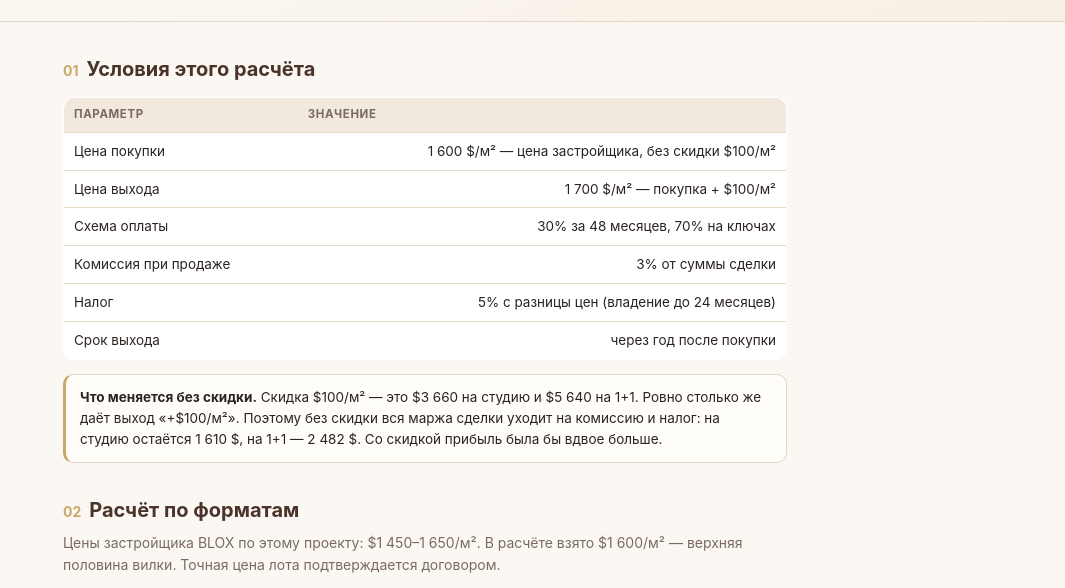
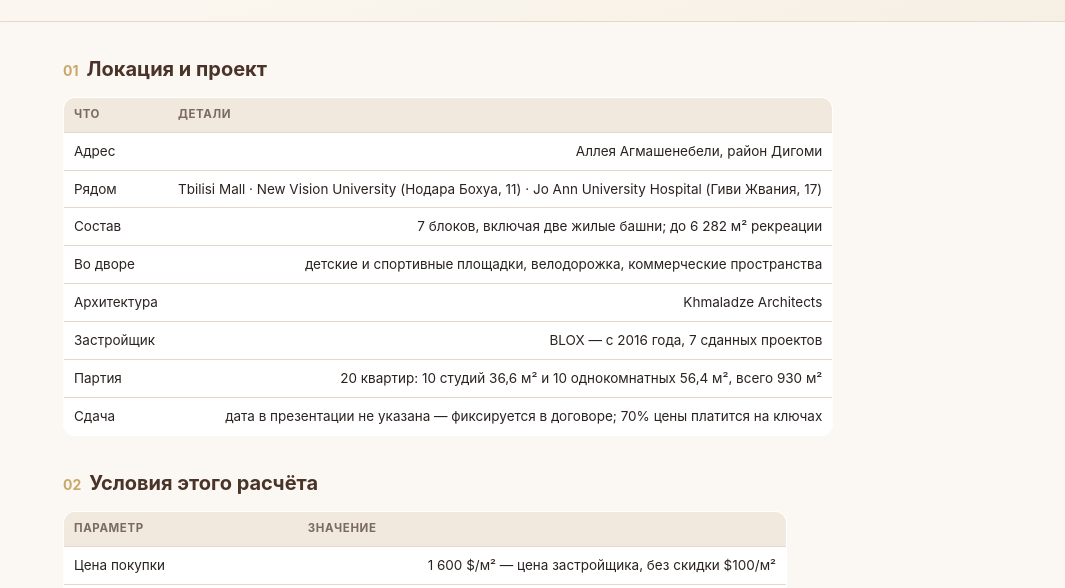
Before and after one commit to Niko1504/tbilisi-200k-mixer, a plain HTML site: page blox/index.html in a window 1280 px wide. Shown: the part 191-779 px from the top of the page, without its empty margins (215-1280 px from the left). Drawn offline with Linux system fonts and the light colour scheme.

Commit message:
BLOX: блок локация и проект, сдача

```diff
--- a/blox/index.html
+++ b/blox/index.html
@@ -33,7 +33,20 @@ footer{color:var(--muted);font-size:12px;margin-top:28px;border-top:1px solid va
 </div></header>
 <div class="wrap">
 
-  <h2><span class="no">01</span>Условия этого расчёта</h2>
+  <h2><span class="no">01</span>Локация и проект</h2>
+  <table>
+    <tr><th>Что</th><th>Детали</th></tr>
+    <tr><td>Адрес</td><td class="r">Аллея Агмашенебели, район Дигоми</td></tr>
+    <tr><td>Рядом</td><td class="r">Tbilisi Mall · New Vision University (Нодара Бохуа, 11) · Jo Ann University Hospital (Гиви Жвания, 17)</td></tr>
+    <tr><td>Состав</td><td class="r">7 блоков, включая две жилые башни; до 6 282 м² рекреации</td></tr>
+    <tr><td>Во дворе</td><td class="r">детские и спортивные площадки, велодорожка, коммерческие пространства</td></tr>
+    <tr><td>Архитектура</td><td class="r">Khmaladze Architects</td></tr>
+    <tr><td>Застройщик</td><td class="r">BLOX — с 2016 года, 7 сданных проектов</td></tr>
+    <tr><td>Партия</td><td class="r">20 квартир: 10 студий 36,6 м² и 10 однокомнатных 56,4 м², всего 930 м²</td></tr>
+    <tr><td>Сдача</td><td class="r">дата в презентации не указана — фиксируется в договоре; 70% цены платится на ключах</td></tr>
+  </table>
+
+  <h2><span class="no">02</span>Условия этого расчёта</h2>
   <table>
     <tr><th>Параметр</th><th>Значение</th></tr>
     <tr><td>Цена покупки</td><td class="r">1 600 $/м² — цена застройщика, без скидки $100/м²</td></tr>
@@ -49,7 +62,7 @@ footer{color:var(--muted);font-size:12px;margin-top:28px;border-top:1px solid va
   на комиссию и налог: на студию остаётся 1 610 $, на 1+1 — 2 482 $.
   Со скидкой прибыль была бы вдвое больше.</div>
 
-  <h2><span class="no">02</span>Расчёт по форматам</h2>
+  <h2><span class="no">03</span>Расчёт по форматам</h2>
   <p class="sub">Цены застройщика BLOX по этому проекту: $1 450–1 650/м². В расчёте взято $1 600/м² —
   верхняя половина вилки. Точная цена лота подтверждается договором.</p>
   <div class="card">
@@ -94,7 +107,7 @@ footer{color:var(--muted);font-size:12px;margin-top:28px;border-top:1px solid va
       </table>
     </div>
 
-  <h2><span class="no">03</span>Сводка</h2>
+  <h2><span class="no">04</span>Сводка</h2>
   <table>
     <tr><th>Лот</th><th>Покупка</th><th>Взнос 30%</th><th>Платёж</th><th>Продажа</th><th>Прибыль</th><th>За год</th></tr>
     <tr><td>Студия · 36,6 м²</td>
```
